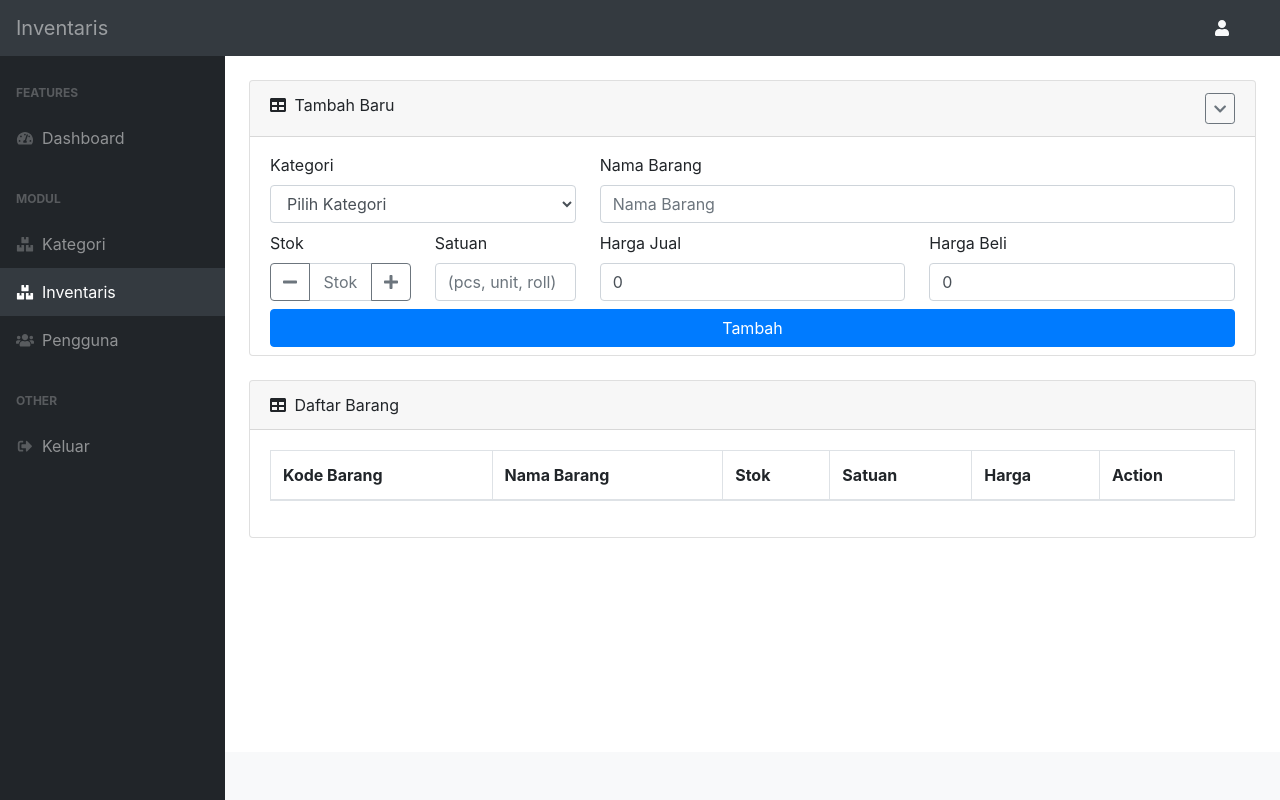
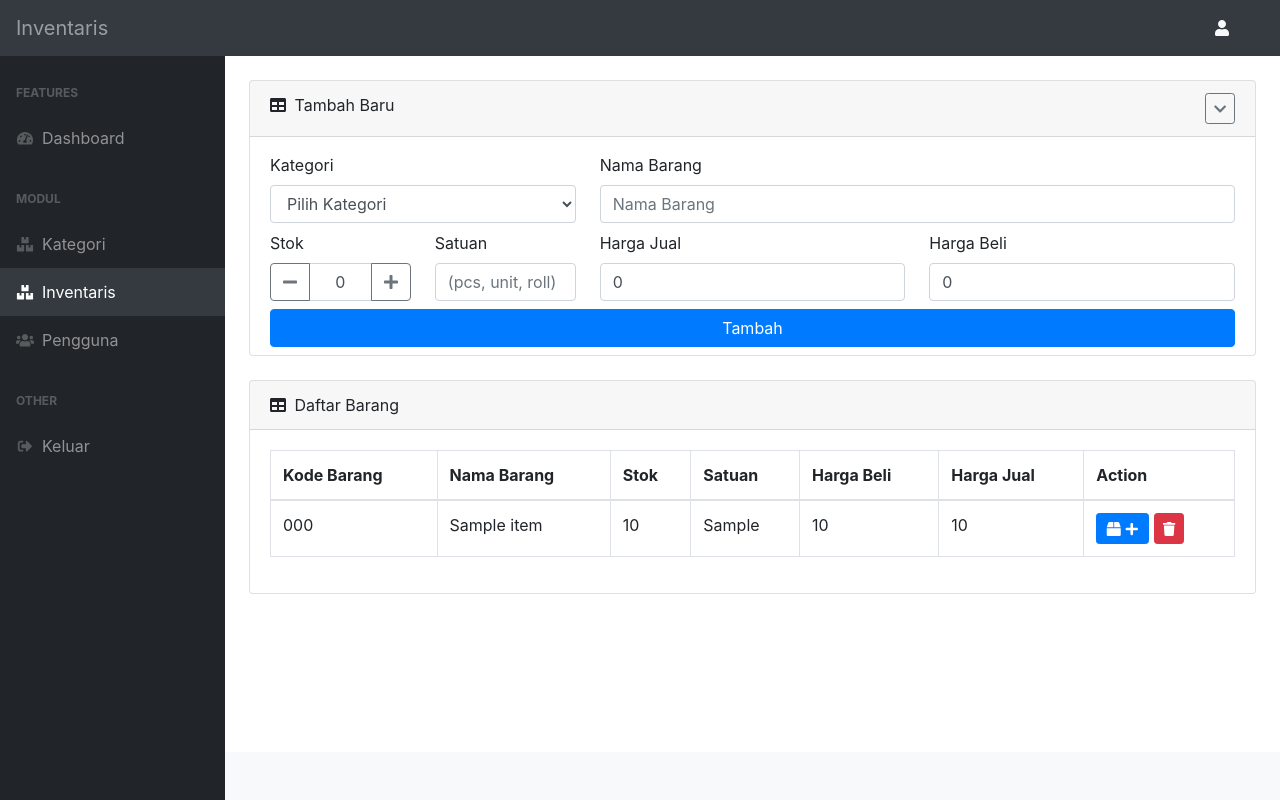
Before and after one commit to mbenkzz/ci-inventory, a CodeIgniter app: page /database/admin_dapur/items in a window 1280 px wide, after a click on "Tambah Baru". Run offline with CodeIgniter, Linux system fonts and the light colour scheme; the visitor is signed in with stand-in values (Sample User, id 1); tables that the repository leaves empty hold one stand-in row (values such as "Sample post"); lists and menus that the app fills with data are empty.

Commit message:
Items module

```diff
--- a/application/config/routes.php
+++ b/application/config/routes.php
@@ -81,3 +81,9 @@ $route['admin_dapur/category/delete'] = 'categoryController/delete';
 
 // Items
 $route['admin_dapur/items'] = 'itemsController/index';
+$route['admin_dapur/items/add']['POST'] = 'itemsController/insert';
+$route['admin_dapur/items/edit_stock']['GET'] = 'itemsController/edit_stock';
+$route['admin_dapur/items/update_stock']['POST'] = 'itemsController/update_stock';
+$route['admin_dapur/items/edit/(:num)']['GET'] = 'itemsController/edit/$1';
+$route['admin_dapur/items/edit/(:num)']['POST'] = 'itemsController/update/$1';
+$route['admin_dapur/items/delete'] = 'itemsController/delete';
--- a/application/controllers/ItemsController.php
+++ b/application/controllers/ItemsController.php
@@ -6,10 +6,85 @@ class ItemsController extends CI_Controller {
 	public function __construct()
 	{
 		parent::__construct();
+		$this->load->model('Item', 'item');
 	}
 
     public function index() {
+		check_auth();
+		// load category model
+		$this->load->model('Category', 'category');
 		$data['title'] = 'Inventaris';
+		$data['items'] = $this->item->getItemTable();
+		$data['categories'] = $this->category->getAllCategory()->result();
         $this->load->view('admin/item/index', $data);
     }
+
+	public function insert() {
+		check_auth('ajax');
+		// validator
+		$this->load->library('validator');
+		$this->validator->set_rules('name', 'Nama Barang', 'required');
+		$this->validator->set_rules('stock', 'Stok', 'required|numeric|min[1]');
+		$this->validator->set_rules('unit', 'Satuan', 'required');
+		$this->validator->set_rules('buy_price', 'Harga', 'required|numeric|min[0]');
+		$this->validator->set_rules('sell_price', 'Harga', 'required|numeric|min[0]');
+		$this->validator->set_rules('category_id', 'Kategori', 'required');
+		if ($this->validator->run()) {
+			// begin transaction
+			$this->db->trans_start();
+			// item_code format is ITEMXXXX
+			$last_item_code = $this->item->getLastItemCode();
+
+            $data = $this->validator->get_data();
+			$data['item_code'] = $last_item_code;
+			$this->item->insert($data);
+
+			$this->db->trans_complete();
+            echo json_encode(['status' => 'success', 'message' => 'Berhasil menambahkan kategori']);
+        } else {
+            echo json_encode(['status' => 'error', 'message' => $this->validator->get_errors()]);
+        }
+
+	}
+
+	public function edit_stock() {
+		ajax_only();
+		check_auth('ajax');
+
+		$id = $this->input->get('id');
+		if(!$id) {
+			echo json_encode(['status' => 'error', 'message' => 'Barang tidak ditemukan']);
+			return;
+		}
+
+		$data['item'] = $this->item->getById($id)->row();
+		$html = $this->load->view('admin/item/_part_edit_stock', $data, true);
+		echo json_encode(['status' => 'success', 'html' => $html]);
+	}
+
+	public function update_stock() {
+		ajax_only();
+		check_auth('ajax');
+
+		// validator
+		$this->load->library('validator');
+		$this->validator->set_rules('id', 'Barang', 'required');
+		$this->validator->set_rules('stock', 'Stok', 'required|numeric|min[1]');
+		if($this->validator->run()) {
+			$data = $this->validator->get_data();
+			$this->item->update_stock($data);
+			echo json_encode(['status' => 'success', 'message' => 'Berhasil mengubah stok barang']);
+		} else {
+			echo json_encode(['status' => 'error', 'message' => $this->validator->get_errors()]);
+		}
+	}
+
+	public function delete() {
+		ajax_only();
+		check_auth('ajax');
+
+        $id = $this->input->post('id');
+        $this->item->delete($id);
+        echo json_encode(['status' => 'success', 'message' => 'Berhasil menghapus barang']);
+	}
 }
--- /dev/null
+++ b/application/models/Item.php
@@ -0,0 +1,77 @@
+<?php
+
+defined('BASEPATH') OR exit('No direct script access allowed');
+
+class Item extends CI_Model {
+
+    // list of column as add_items.sql
+    public $columns = [
+        'id',
+        'item_code',
+        'name',
+        'stock',
+        'unit',
+        'buy_price',
+        'sell_price',
+        'category_id'
+    ];
+
+    public $select_columns = [
+
+    ];
+
+    public $table = 'items';
+
+    public function __construct()
+    {
+        parent::__construct();
+    }
+
+    public function getItemTable() {
+        $this->db->select('items.*, categories.name as category_name');
+        $this->db->join('categories', 'categories.id = items.category_id');
+        $query = $this->db->get('items');
+        return $query->result();
+    }
+
+    public function getById($id) {
+        $this->db->select('items.*, categories.name as category_name');
+        $this->db->where('items.id', $id);
+        $this->db->join('categories', 'categories.id = items.category_id');
+        return $this->db->get('items');
+    }
+
+    public function getLastItemCode() {
+        $this->db->select('item_code');
+        $this->db->order_by('item_code', 'DESC');
+        $this->db->limit(1);
+        $query = $this->db->get('items');
+        $result = $query->row_array();
+        if ($result) {
+            $last_item_code = $result['item_code'];
+            $last_item_code = (int) substr($last_item_code, 4);
+            $last_item_code++;
+            $last_item_code = 'ITEM' . str_pad($last_item_code, 4, '0', STR_PAD_LEFT);
+        } else {
+            $last_item_code = 'ITEM0001';
+        }
+        return $last_item_code;
+    }
+
+    public function insert($data) {
+        $data['item_code'] = $this->getLastItemCode();
+        $this->db->insert('items', $data);
+    }
+
+    public function update_stock($data) {
+        $this->db->set('stock', 'stock + ' . $data['stock'], FALSE);
+        $this->db->where('id', $data['id']);
+        $this->db->update('items');
+    }
+
+    public function delete($id) {
+        $this->db->where('id', $id);
+        $this->db->delete('items');
+    }
+
+}
--- a/application/views/admin/item/index.php
+++ b/application/views/admin/item/index.php
@@ -15,11 +15,13 @@
             <main>
                 <div class="container-fluid">
                     <div class="row mt-4">
-                        <div class="col-12">
+                        <div class="col-12" id="div_add_barang">
                             <div class="card mb-4">
                                 <div class="card-header">
-                                    <i class="fas fa-table mr-1"></i>
-                                    Tambah Baru
+                                    <span class="cursor-pointer" data-toggle="collapse" data-target="#add_barang_collapse" aria-expanded="false" aria-controls="add_barang_collapse">
+                                        <i class="fas fa-table mr-1"></i>
+                                        Tambah Baru
+                                    </span>
                                     <button class="btn btn-sm btn-outline-secondary float-right" type="button" data-toggle="collapse" data-target="#add_barang_collapse" aria-expanded="false" aria-controls="add_barang_collapse">
                                         <i class="fas fa-chevron-down"></i>
                                     </button>
@@ -29,11 +31,11 @@
                                         <div class="row">
                                             <div class="col-lg-4 col-md-6 mb-2">
                                                 <label class="" for="add_barang_category">Kategori</label>
-                                                <select class="form-control mr-sm-2" id="add_barang_category" name="category">
+                                                <select class="form-control mr-sm-2" id="add_barang_category" name="category_id">
                                                     <option value="">Pilih Kategori</option>
-                                                    <option value="1">Kategori 1</option>
-                                                    <option value="2">Kategori 2</option>
-                                                    <option value="3">Kategori 3</option>
+                                                    <?php foreach ($categories as $category) : ?>
+                                                        <option value="<?= $category->id ?>"><?= $category->name ?></option>
+                                                    <?php endforeach ?>
                                                 </select>
                                                 <small class="text-danger"></small>
                                             </div>
@@ -47,11 +49,11 @@
                                                 <!-- inpt group with increase decrease button -->
                                                 <div class="input-group">
                                                     <div class="input-group-prepend">
-                                                        <button class="btn btn-outline-secondary" type="button" id="add_barang_stock_decrease"><i class="fas fa-minus"></i></button>
+                                                        <button class="btn btn-outline-secondary" type="button" data-toggle="input-number" data-action="minus"><i class="fas fa-minus"></i></button>
                                                     </div>
-                                                    <input type="text" class="form-control text-center" id="add_barang_stock" name="stock" placeholder="Stok">
+                                                    <input type="text" class="form-control text-center input-number" id="add_barang_stock" name="stock" placeholder="Stok" value="0">
                                                     <div class="input-group-append">
-                                                        <button class="btn btn-outline-secondary" type="button" id="add_barang_stock_increase"><i class="fas fa-plus"></i></button>
+                                                        <button class="btn btn-outline-secondary" type="button" data-toggle="input-number" data-action="plus"><i class="fas fa-plus"></i></button>
                                                     </div>
                                                 </div>
                                                 <small class="text-danger"></small>
@@ -63,12 +65,12 @@
                                             </div>
                                             <div class="col-xl-4 col-lg-3 col-md-6 mb-2">
                                                 <label class="" for="add_barang_price">Harga Jual</label>
-                                                <input type="number" class="form-control mr-sm-2" id="add_barang_price" name="sell_price" placeholder="Harga Jual" value="0">
+                                                <input type="number" class="form-control mr-sm-2" id="add_barang_price" name="sell_price" placeholder="Harga Jual" value="0" min="0" step="100">
                                                 <small class="text-danger"></small>
                                             </div>
                                             <div class="col-xl-4 col-lg-3 col-md-6 mb-2">
                                                 <label class="" for="add_barang_buy_price">Harga Beli</label>
-                                                <input type="number" class="form-control mr-sm-2" id="add_barang_buy_price" name="buy_price" placeholder="Harga Beli" value="0">
+                                                <input type="number" class="form-control mr-sm-2" id="add_barang_buy_price" name="buy_price" placeholder="Harga Beli" value="0" min="0" step="100">
                                                 <small class="text-danger"></small>
                                             </div>
                                             <div class="col-lg-12 col-md-12 mb-2">
@@ -94,10 +96,26 @@
                                                 <th>Nama Barang</th>
                                                 <th>Stok</th>
                                                 <th>Satuan</th>
-                                                <th>Harga</th>
+                                                <th>Harga Beli</th>
+                                                <th>Harga Jual</th>
                                                 <th>Action</th>
                                             </thead>
-                                            <tbody></tbody>
+                                            <tbody>
+                                                <?php foreach($items as $item): ?>
+                                                    <tr>
+                                                        <td><?= $item->item_code ?></td>
+                                                        <td><?= $item->name ?></td>
+                                                        <td><?= $item->stock ?></td>
+                                                        <td><?= $item->unit ?></td>
+                                                        <td><?= $item->buy_price ?></td>
+                                                        <td><?= $item->sell_price ?></td>
+                                                        <td>
+                                                            <button type="button" class="btn btn-sm btn-primary" onclick="edit_stock($(this).data('item-id'))" data-item-id="<?= $item->id ?>"><i class="fas fa-box fa-fw"></i><i class="fas fa-plus fa-fw"></i></button>
+                                                            <button type="button" class="btn btn-sm btn-danger" onclick="delete_item($(this).data('item-id'))" data-item-id="<?= $item->id ?>"><i class="fas fa-trash"></i></button>
+                                                        </td>
+                                                    </tr>
+                                                <?php endforeach; ?>
+                                            </tbody>
                                         </table>
                                     </div>
                                 </div>
@@ -109,13 +127,106 @@
             <?php $this->load->view('admin/template-parts/footer') ?>
         </div>
     </div>
+    <div class="modal fade" id="modal_update_stock" data-backdrop="static" tabindex="-1"></div>
     <?php $this->load->view('admin/template-parts/scripts') ?>
     <script>
         $(document).ready(function() {
 
         });
 
-        function delete_user(id) {
+        // form add barang handler
+        $('#add_barang').submit(function(e) {
+            e.preventDefault();
+            var form = this;
+            $.ajax({
+                url: "<?= admin_url('items/add') ?>",
+                type: "POST",
+                data: $(form).serialize(),
+                dataType: "json",
+                success: function(json) {
+                    if (json.status == 'success') {
+                        swal("Data berhasil ditambahkan!", {
+                            icon: "success",
+                        }).then((value) => {
+                            form.reset();
+                        });
+                    } else {
+                        // remove all help block
+                        $(form).find('small').text('')
+                        // add help block
+                        $.each(json.message, function(key, value) {
+                            var input = $(form).find('[name="' + key + '"]')
+
+                            var help_block = input.next('small')
+                            help_block.text(value)
+                        })
+                    }
+                }
+            });
+        });
+
+        function edit_stock(id) {
+            $.ajax({
+                url: "<?= admin_url('items/edit_stock') ?>",
+                type: "GET",
+                data: {
+                    id: id
+                },
+                dataType: "json",
+                success: function(json) {
+                    if (json.status == 'success') {
+                        $('#modal_update_stock').html(json.html);
+                        $('#modal_update_stock').modal('show');
+                    } else {
+                        swal_error(json.message);
+                    }
+                }
+            });
+        }
+
+        $(document).on('change', '#edit_barang_stok', function(e) {
+            let $input = $(this);
+            let addition = parseInt($input.val());
+            let before = parseInt($('#edit_barang_stok_before').html());
+            let after = before + addition;
+            $('#edit_barang_stok_addition').text(addition);
+            $('#edit_barang_stok_total').text(after);
+
+            document.getElementById('edit_barang_stok_submit').disabled = (addition == 0);
+        })
+
+        $(document).on('submit', '#form_update_stock', function(e) {
+            e.preventDefault();
+            var form = $(this);
+            $.ajax({
+                url: "<?= admin_url('items/update_stock') ?>",
+                type: "POST",
+                data: $(form).serialize(),
+                dataType: "json",
+                success: function(json) {
+                    if (json.status == 'success') {
+                        swal("Data berhasil diubah!", {
+                            icon: "success",
+                        }).then((value) => {
+                            $('#modal_update_stock').modal('hide');
+                            location.reload();
+                        });
+                    } else {
+                        // remove all help block
+                        $(form).find('small').text('')
+                        // add help block
+                        $.each(json.message, function(key, value) {
+                            var input = $(form).find('[name="' + key + '"]')
+
+                            var help_block = input.next('small')
+                            help_block.text(value)
+                        })
+                    }
+                }
+            });
+        });
+
+        function delete_item(id) {
             swal({
                 title: "Apakah Anda yakin?",
                 text: "Data yang dihapus tidak dapat dikembalikan!",
@@ -125,7 +236,7 @@
             }).then((willDelete) => {
                 if (willDelete) {
                     $.ajax({
-                        url: "<?= admin_url('user/delete') ?>",
+                        url: "<?= admin_url('items/delete') ?>",
                         type: "POST",
                         data: {
                             id: id
--- a/assets/js/scripts.js
+++ b/assets/js/scripts.js
@@ -131,3 +131,23 @@ function confirm_delete(text) {
 /**
  * End Sweet Alert
  */
+
+/**
+ * Input only number for specific class
+ */
+
+$('.input-number').on('input', function () {
+    this.value = this.value.replace(/[^0-9]/g, '');
+});
+
+$(document).on('click', '[data-toggle="input-number"]', function () {
+    var $input = $(this).closest('.input-group').find('input.input-number');
+    var value = parseInt($input.val());
+    if ($(this).data('action') === 'plus') {
+        value++;
+    } else {
+        value = value > 0 ? value - 1 : 0;
+    }
+    $input.val(value);
+    $input.trigger('change');
+});
```
Also changed, not shown: application/views/admin/item/_part_edit_stock.php (added, +77 -0 lines).
